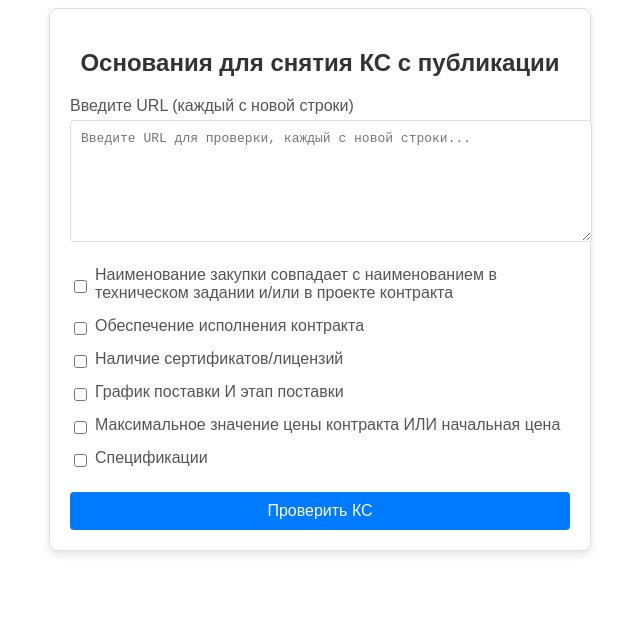
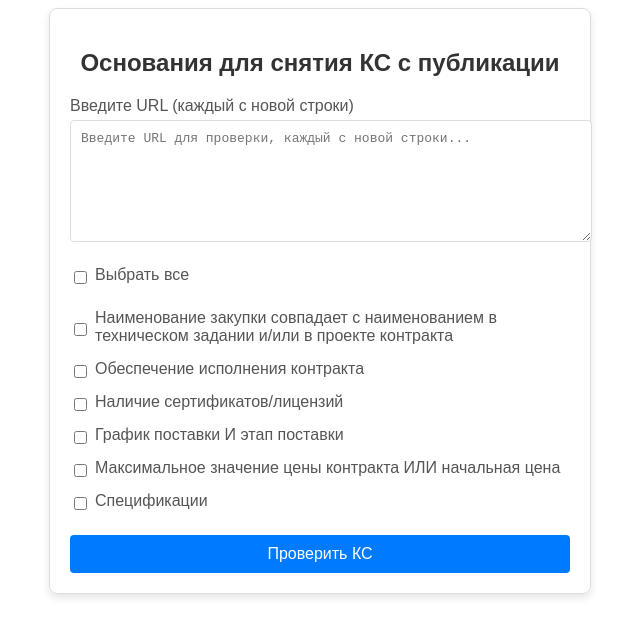
Before and after one commit to egoriktut/tender_hack_2024_NOV, a Vue app in the folder front/: page /KS in a window 1280 px wide. Shown: the top 636 px of the page, without its empty margins (320-960 px from the left). Built offline with nearby package versions, Linux system fonts and the light colour scheme.

Commit message:
fix: checkbox

```diff
--- a/front/src/components/KS.vue
+++ b/front/src/components/KS.vue
@@ -118,6 +118,13 @@ function resultLabelFormat(result) {
   return Object.values(result.analysis).every(value => value.status === true);
 }
 
+function toggleSelectAll(event) {
+  if (event.target.checked) {
+    selectedReasons.value = reasons.map(reason => reason.value);
+  } else {
+    selectedReasons.value = [];
+  }
+}
 
 </script>
 
@@ -129,6 +136,15 @@ function resultLabelFormat(result) {
     <textarea id="url" v-model="url" placeholder="Введите URL для проверки, каждый с новой строки..."></textarea>
 
     <div class="checkbox-group">
+      <div class="checkbox-item select-all">
+        <input
+          type="checkbox"
+          :checked="selectedReasons.length === reasons.length"
+          @change="toggleSelectAll"
+          id="select-all"
+        />
+        <label for="select-all">Выбрать все</label>
+      </div>
       <div v-for="reason in reasons" :key="reason.value" class="checkbox-item">
         <input
             type="checkbox"
@@ -183,6 +199,17 @@ function resultLabelFormat(result) {
                     </span>
                   </li>
                 </ul>
+                <textarea
+                  placeholder="Введите отчет по данной КС..."
+                  rows="3"
+                  style="width: 100%; margin-top: 10px; padding: 8px; border: 1px solid #ddd; border-radius: 4px;"
+                ></textarea>
+                <button
+                  @click="alert(`Отправка отчета ${task.url}`)"
+                  style="margin-top: 10px; padding: 8px; background-color: #007bff; color: #fff; border: none; border-radius: 4px; cursor: pointer;"
+                >
+                  Отправить отчет
+                </button>
               </details>
             </div>
           </template>
@@ -424,4 +451,8 @@ details summary a {
 .result-details a:hover {
   text-decoration: underline;
 }
+
+.select-all {
+  margin-bottom: 10px;
+}
 </style>
```
